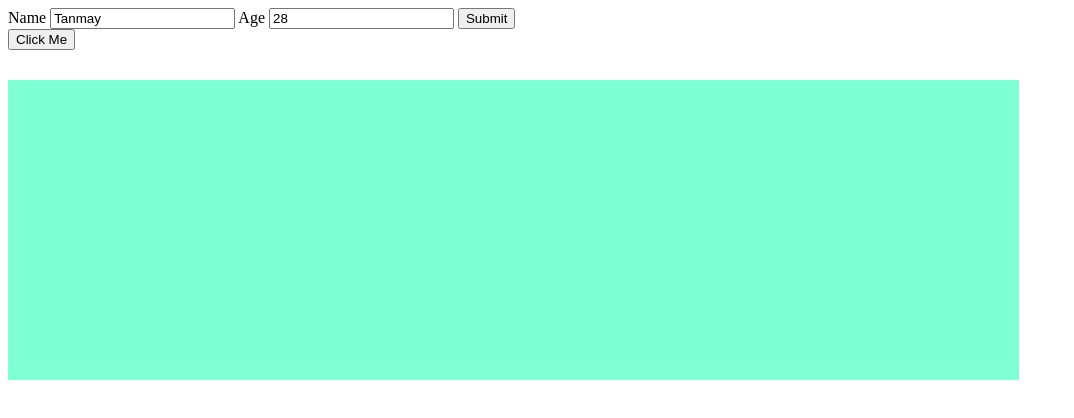
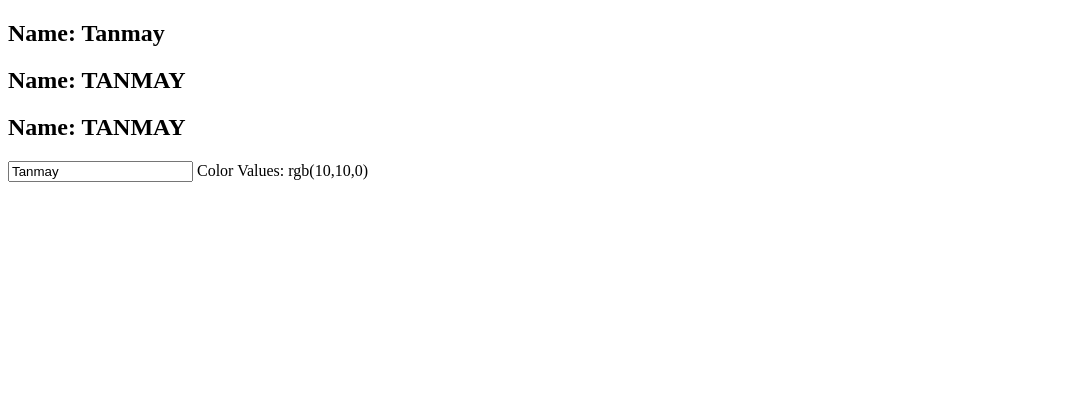
Before and after one commit to tanmayj28/svelte-js, a Svelte app in the folder demo/: page / in a window 1280 px wide. Shown: the top 418 px of the page, without its empty margins (0-1074 px from the left). Built offline with nearby package versions, Linux system fonts and the light colour scheme.

Commit message:
reactive component :: pass by reference :: updates data as dependent data updates

```diff
--- a/demo/src/App.svelte
+++ b/demo/src/App.svelte
@@ -1,19 +1,34 @@
+<!-- Reactive Statement: So, if anything on the right changes, it would reload the variable on left or rerun the code as seen in below console.log logic. -->
+
 <script>
-  // You can pass on the custom event `on:form_submit` to child component's imported FormContainer component directly from here. You don't have to call any function from FormContainer.
+  let name = 'Tanmay';
+  let initName = name.toUpperCase();
+  $: capitalizedName = name.toUpperCase();
 
-  // What happens is as we are not responding to the custom event it passes it to the parent to respond to instanceof. So, it happens in Form component and since we are not reacting to the event it passes it to FormContainer, which also doesn't respond with a function, so that is further passed to it's parent App.svelte. You can even do the same for other events also like Clikc etc.
+  let red = 10;
+  let green = 0;
+  let blue = 0;
+  $: colorValue = color(red, green, blue);
 
-  // import Form from "./Form.svelte";
-  import FormContainer from "./FormContainer.svelte";
-  import ChildEvent from "./ChildEvent.svelte";
+  function color(r,g,b) {
+    return `rgb(${r},${g},${b})`;
+  }
 
-  function onFormSubmit(e) {
-    console.log(e);
-    const { name, age } = e.detail;
-    console.log(name, age, 'Event Details recieved!')
+  setTimeout(() => {
+    green += 10;
+  },1500);
+
+  $: console.log(green);
+  $: {
+    console.log(green, 'Green Value Updates');
+    console.log(red, 'Red Value Same');
   }
 </script>
 
-<!-- <Form on:form_submit={onFormSubmit}/> -->
-<FormContainer on:click={() => {alert('Button Clicked!');}} on:form_submit={onFormSubmit} />
-<ChildEvent on:custom_event={(e) => alert(e.detail)} />
+<h2>Name: {name}</h2>
+<h2>Name: {initName}</h2>
+<h2>Name: {capitalizedName}</h2>
+
+<input type="text" name="Name" id="name" bind:value={name}>
+
+<label for="color">Color Values: {colorValue}</label>
```
Also changed, not shown: 1 other file (tests, documents, lock files or other folders).
